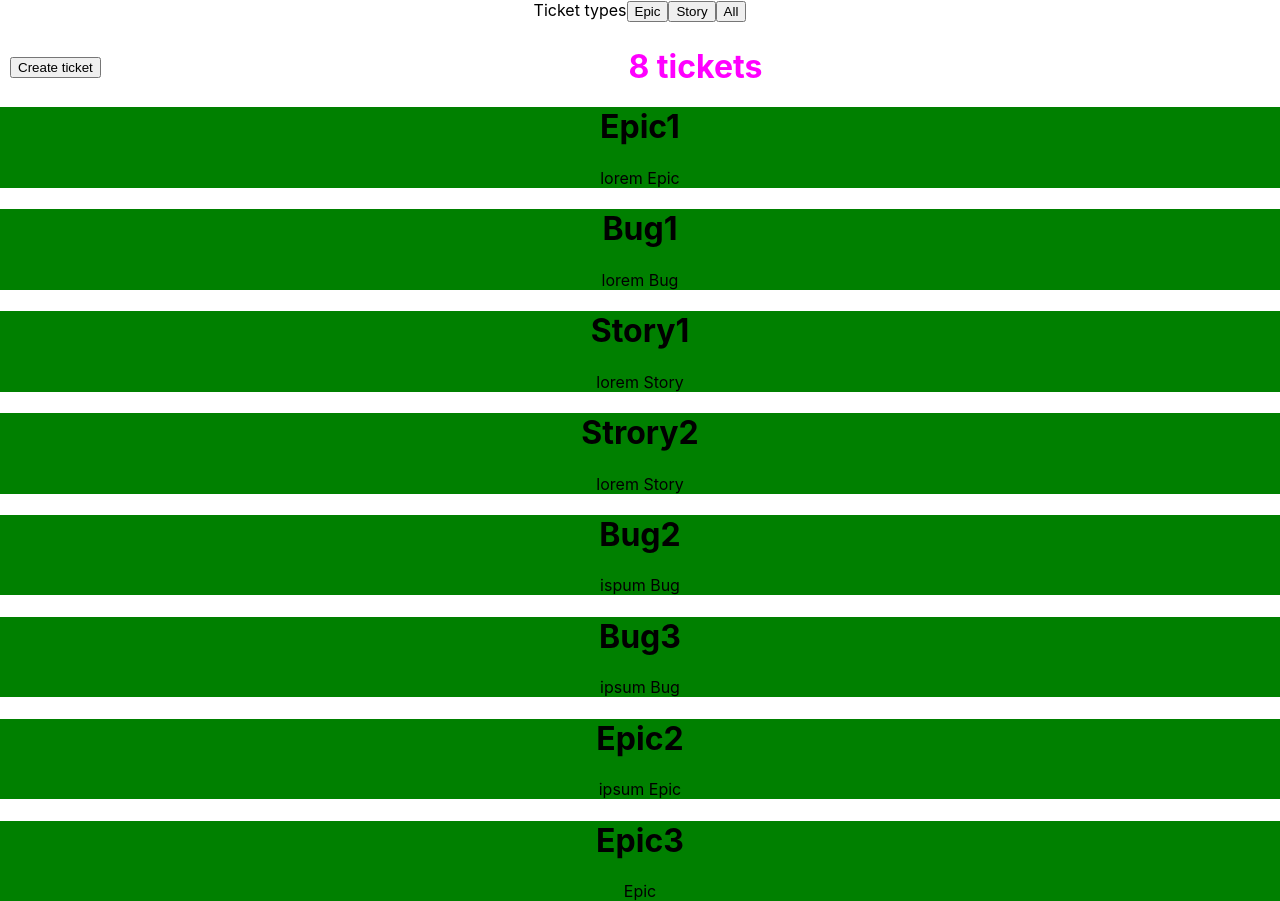
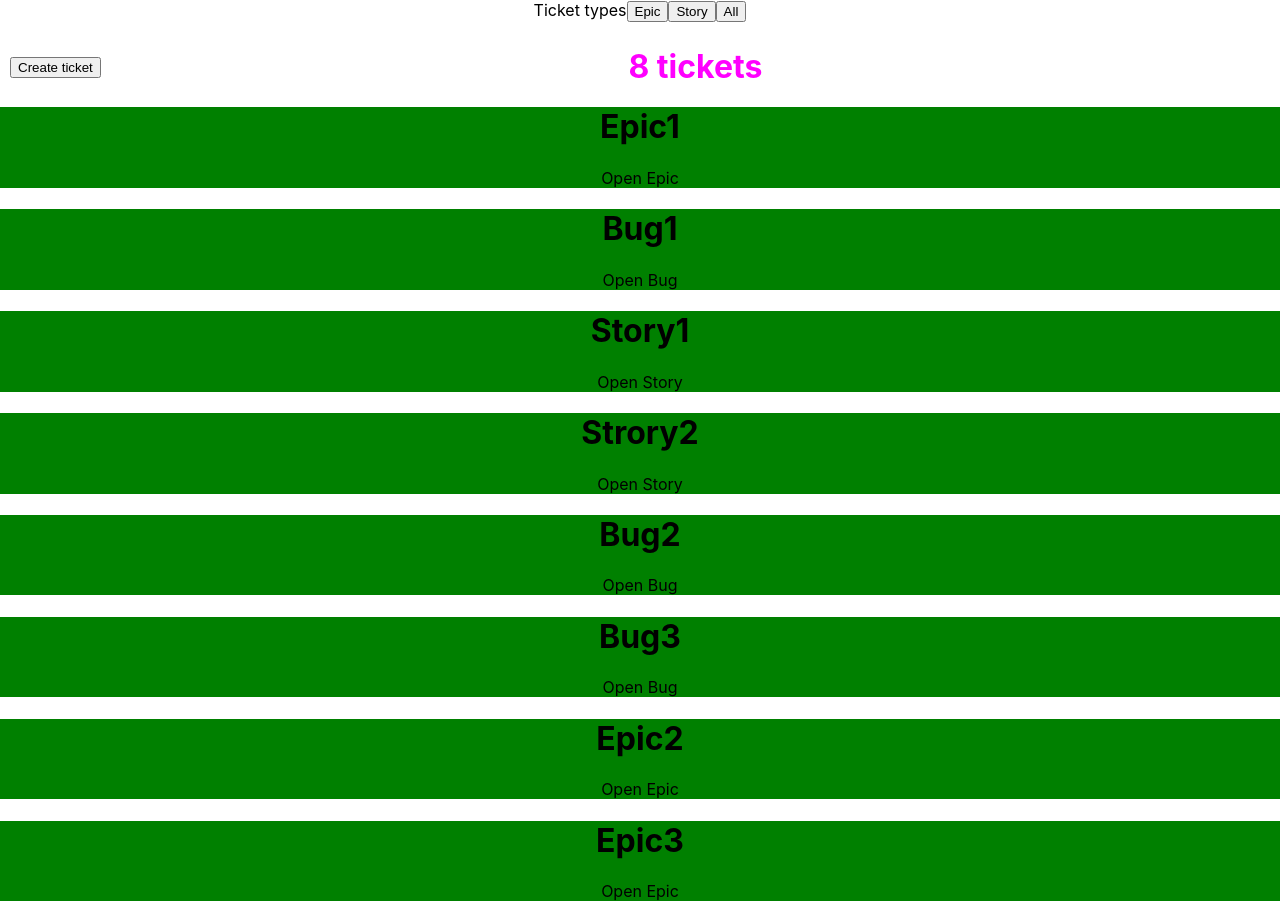
Before and after one commit to valentinminkov/tickets_task, a React (Create React App) app: page / in a window 1280 px wide. Built offline with nearby package versions, Linux system fonts and the light colour scheme.

Commit message:
feat: change status of ticket in detailedView

```diff
--- a/src/App.tsx
+++ b/src/App.tsx
@@ -91,6 +91,37 @@ function App() {
     setTicketsData(filteredTickets);
   };
 
+  const onChangeStatus = (tickedId: Number, currentStatus: String) => {
+    const allTickets: TicketProp[] = JSON.parse(
+      JSON.stringify(fullTicketsData)
+    );
+    let newStatus: string | undefined;
+    const ticketIndexToUpdate = allTickets.findIndex(
+      (ticket) => ticket.id === tickedId
+    );
+
+    switch (currentStatus) {
+      case "Open":
+        newStatus = "In Progress";
+        break;
+      case "In Progress":
+        newStatus = "Closed";
+        break;
+      case "Closed":
+        newStatus = "Open";
+        break;
+      default:
+        newStatus = "Open";
+        break;
+    }
+
+    if (!newStatus || ticketIndexToUpdate < 0) return;
+
+    allTickets[ticketIndexToUpdate].status = newStatus;
+    setTicketsData(allTickets);
+    setFullTicketsData(allTickets);
+  };
+
   return (
     <div className="App">
       <div>
@@ -120,6 +151,7 @@ function App() {
                 <Ticket
                   ticket={ticket}
                   isExpanded={expandedTicketId === ticket.id}
+                  onChangeStatus={onChangeStatus}
                 />
               </div>
             ))}
--- a/src/components/CreateTicket/CreateTicket.tsx
+++ b/src/components/CreateTicket/CreateTicket.tsx
@@ -7,8 +7,9 @@ interface Props {
 const CreateTicket = ({ onSubmit }: Props) => {
   const [title, setTitle] = useState("");
   const [description, setDescription] = useState("");
+  // Set default states for quicker testing
   const [type, setType] = useState("Epic");
-  const [status, setStatus] = useState("");
+  const [status, setStatus] = useState("Open");
 
   const handleSubmit = () => {
     const ticketType = type as TicketType;
--- a/src/components/DetailedTicket/DetailedTicket.tsx
+++ b/src/components/DetailedTicket/DetailedTicket.tsx
@@ -3,16 +3,28 @@ import "./DetailedtTicket.scss";
 
 interface Props {
   ticket: TicketProp;
+  onChangeStatus: (tickedId: Number, currentStatus: String) => void;
 }
 
-export default function DetailedTicket({ ticket }: Props) {
+export default function DetailedTicket({ ticket, onChangeStatus }: Props) {
   return (
     <div className="detailed-ticket-container">
       <div>
         <h1>{ticket.title}</h1>
-        <span>
-          <b>status:</b> {ticket.status}
-        </span>
+        <div className="status-container">
+          <span>
+            <b>status:</b> {ticket.status}
+          </span>
+
+          <button
+            onClick={() => {
+              if (!ticket.id || !ticket.status) return;
+              onChangeStatus(ticket.id, ticket.status);
+            }}
+          >
+            Change status
+          </button>
+        </div>
         <br />
         <span>
           <b>type: </b> {ticket.type}{" "}
--- a/src/components/DetailedTicket/DetailedtTicket.scss
+++ b/src/components/DetailedTicket/DetailedtTicket.scss
@@ -6,4 +6,11 @@
     background-color: cadetblue;
     margin: 0 auto;
     margin-top: 10px;
+
+    .status-container {
+        display: flex;
+        align-items: center;
+        justify-content: center;
+        gap: 1rem;
+    }
 }
--- a/src/components/Ticket/Ticket.tsx
+++ b/src/components/Ticket/Ticket.tsx
@@ -6,14 +6,15 @@ import DetailedTicket from "../DetailedTicket/DetailedTicket";
 interface Props {
   ticket: TicketProp;
   isExpanded?: boolean;
+  onChangeStatus: (tickedId: Number, currentStatus: String) => void;
 }
 
-export default function Ticket({ ticket, isExpanded }: Props) {
+export default function Ticket({ ticket, isExpanded, onChangeStatus }: Props) {
   return (
     <>
       {isExpanded ? (
         <div>
-          <DetailedTicket ticket={ticket} />
+          <DetailedTicket onChangeStatus={onChangeStatus} ticket={ticket} />
         </div>
       ) : (
         <div className="overview-ticket-container">
--- a/src/dummyApi.ts
+++ b/src/dummyApi.ts
@@ -12,47 +12,47 @@ const tickets = [
   {
     id: 1,
     title: "Epic1",
-    status: "lorem",
+    status: "Open",
     desc: "Performance improvements",
     type: 0,
   },
-  { id: 2, title: "Bug1", status: "lorem", desc: "Nothing works", type: 2 },
+  { id: 2, title: "Bug1", status: "Open", desc: "Nothing works", type: 2 },
   {
     id: 3,
     title: "Story1",
-    status: "lorem",
+    status: "Open",
     desc: "tree refactoring",
     type: 1,
   },
   {
     id: 4,
     title: "Strory2",
-    status: "lorem",
+    status: "Open",
     desc: "list refactoring",
     type: 1,
   },
   {
     id: 5,
     title: "Bug2",
-    status: "ispum",
+    status: "Open",
     desc: "Selection in list does not work",
     type: 2,
   },
   {
     id: 6,
     title: "Bug3",
-    status: "ipsum",
+    status: "Open",
     desc: "Tree cannot be expanded",
     type: 2,
   },
   {
     id: 7,
     title: "Epic2",
-    status: "ipsum",
+    status: "Open",
     desc: "Offline functionality",
     type: 0,
   },
-  { id: 8, title: "Epic3", status: "", desc: "Data caching", type: 0 },
+  { id: 8, title: "Epic3", status: "Open", desc: "Data caching", type: 0 },
 ];
 
 export const getMockTicketsData = async (): Promise<TicketsData[]> => {
```
